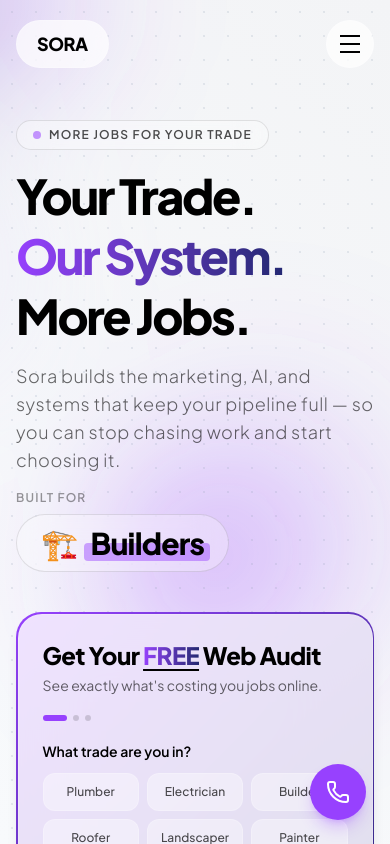
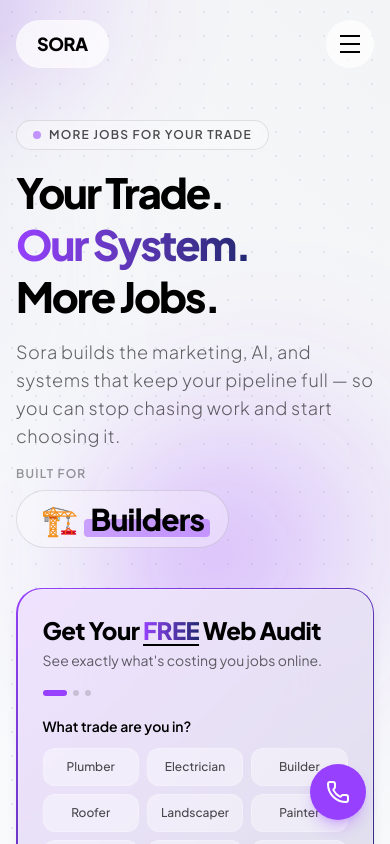
Before and after one commit to JagatJaishankar/SoraSolutions, a Next.js app: page / in a window 390 px wide. Shown: the top 844 px of the page. Built offline with nearby package versions, Linux system fonts and the light colour scheme.

Commit message:
fix: word booking too big

```diff
--- a/components/home/HeroSection.jsx
+++ b/components/home/HeroSection.jsx
@@ -23,7 +23,7 @@
             </motion.div>
 
             {/* Headline */}
-            <h1 className="text-5xl sm:text-6xl xl:text-7xl font-black tracking-tighter text-black leading-[1.25]">
+            <h1 className="text-[2.6rem] sm:text-6xl xl:text-7xl font-black tracking-tighter text-black leading-[1.25]">
               <motion.span
                 className="block"
                 initial={{ y: 40, opacity: 0 }}
```
